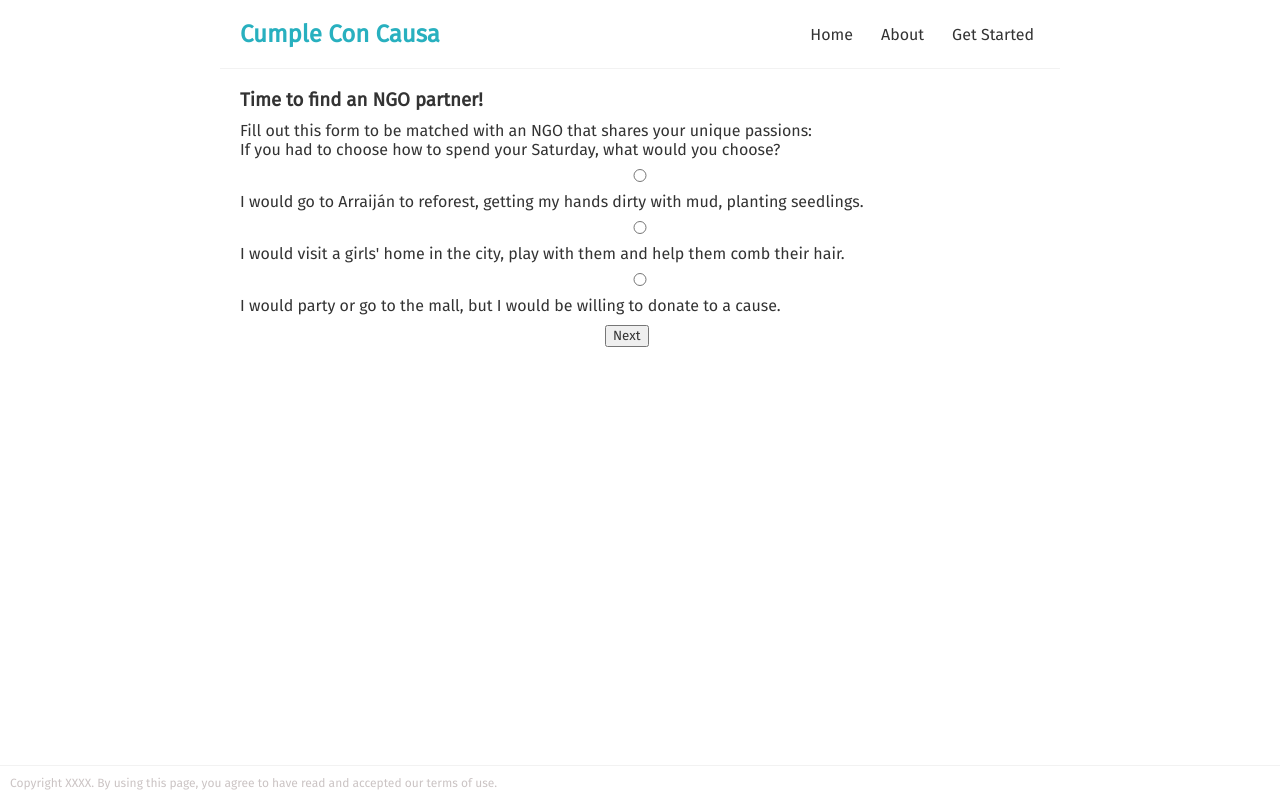
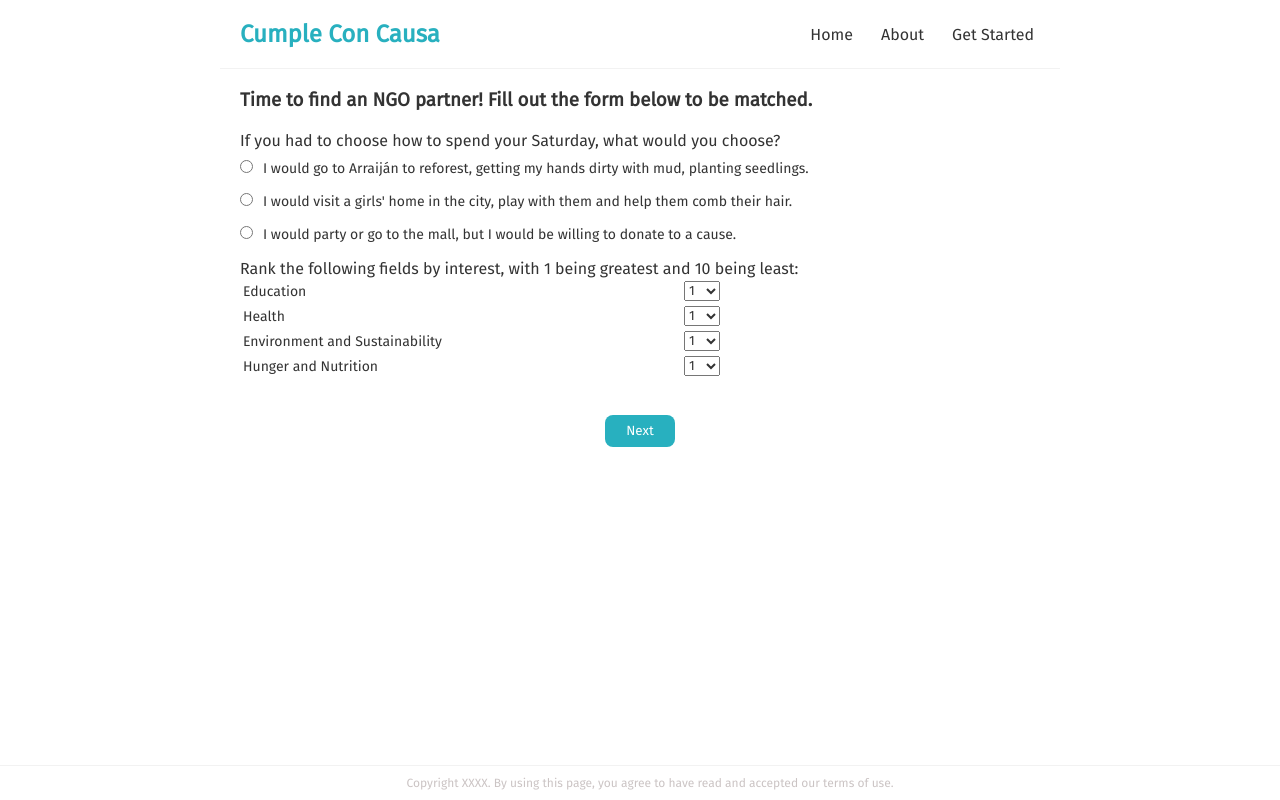
Before and after one commit to benjamin-peng/CumpleConCausa-Frontend, a React (Create React App) app in the folder frontend/: page /register/questionnaire in a window 1280 px wide. Built offline with nearby package versions, Linux system fonts and the light colour scheme.

Commit message:
add validation that previous form was completed to questionnaire

```diff
--- a/frontend/src/App.js
+++ b/frontend/src/App.js
@@ -8,6 +8,7 @@ import VideoOne from './VideoOne';
 import Bottom from './Bottom';
 import {BrowserRouter as Router, Route, Routes} from 'react-router-dom';
 import Questionnaire from './Questionnaire';
+import { useState, useEffect } from 'react';
 
 var userData = {};
 
@@ -16,7 +17,15 @@ const setUserData = (d) => {
   console.log(d);
 };
 
+const setCharity = (c) => {
+  userData.charity = c;
+  console.log(userData);
+};
+
 function App() {
+
+  const [valid, setValid] = useState(false); //true only when user data form has been filled out
+
   return (
     <Router>
       <div className="App">
@@ -26,8 +35,8 @@ function App() {
             <Route path="/" element={<Home />}></Route>
             <Route path="/about" element={<About userData={userData} />}></Route>
             <Route path="/register/video" element={<VideoOne />}></Route>
-            <Route path="/register/form" element={<Form setUserData={setUserData}/>}></Route>
-            <Route path="/register/questionnaire" element={<Questionnaire/>}></Route>
+            <Route path="/register/form" element={<Form setUserData={setUserData} setValid={setValid}/>}></Route>
+            <Route path="/register/questionnaire" element={<Questionnaire setCharity={setCharity} valid={valid}/>}></Route>
           </Routes>
         </div>
         <Bottom />
--- a/frontend/src/Form.js
+++ b/frontend/src/Form.js
@@ -5,7 +5,7 @@ import 'react-phone-number-input/style.css'
 import PhoneInput from 'react-phone-number-input';
 import { useNavigate } from "react-router-dom";
 
-const Form = ({setUserData}) => {
+const Form = ({setUserData, setValid}) => {
     const navigate = useNavigate();
 
     const [fName, setfName] = useState('');
@@ -22,6 +22,7 @@ const Form = ({setUserData}) => {
                 email: address,
                 phone: number
             };
+            setValid(true);
             setUserData(userData);
             navigate('/register/questionnaire');
         }
@@ -40,6 +41,10 @@ const Form = ({setUserData}) => {
         }
         if (address == '') { //TODO:: implement address verification using package
             errors['address'] = '* An address is required';
+            isValid = false;
+        }
+        else if (!validator.isEmail(address)) {
+            errors['address'] ='* Please enter a valid email address';
             isValid = false;
         }
         if (number === undefined) {
--- a/frontend/src/Questionnaire.js
+++ b/frontend/src/Questionnaire.js
@@ -1,24 +1,100 @@
 import NextButton from './NextButton';
+import { useState, useEffect } from 'react';
 
-const Questionnaire = () => {
+const Questionnaire = ({setCharity, valid}) => {
+
+    const [priority, setPriority] = useState('');
+    const [error, setError] = useState('');
+
 
     const handleClick = () => {
+        if (!valid) {
+            setError('* Please fill out the user data form first');
+        }
+    };
 
+    const matchCharity = () => { //TODO:: implement algorithm to math with charity
+        return 'placeholder';
     };
 
     return (
         <div className="questionnaire">
-            <h3>Time to find an NGO partner!</h3>
-            <p>Fill out this form to be matched with an NGO that shares your unique passions:</p>
-            <p>If you had to choose how to spend your Saturday, what would you choose?</p>
-            <form>
-                <input type="radio" name="findNGO"required />
-                <label>I would go to Arraiján to reforest, getting my hands dirty with mud, planting seedlings. </label>
-                <input type="radio" name="findNGO" required />
-                <label>I would visit a girls' home in the city, play with them and help them comb their hair. </label>
-                <input type="radio" name="findNGO" required />
-                <label>I would party or go to the mall, but I would be willing to donate to a cause.</label>
-            </form>
+            <h3>Time to find an NGO partner! Fill out the form below to be matched.</h3>
+            <p className="questionText">If you had to choose how to spend your Saturday, what would you choose?</p>
+            <div className="options">
+                <form>
+                    <input type="radio" name="findNGO" onClick={() => setPriority('volunteering')} required />
+                    <label>I would go to Arraiján to reforest, getting my hands dirty with mud, planting seedlings. </label>
+                    <br />
+                    <input type="radio" name="findNGO" onClick={() => setPriority('involved')} required />
+                    <label>I would visit a girls' home in the city, play with them and help them comb their hair. </label>
+                    <br />
+                    <input type="radio" name="findNGO" onClick={() => setPriority('uninvolved')} required />
+                    <label>I would party or go to the mall, but I would be willing to donate to a cause.</label>
+                </form>
+            </div>
+            <p className="questionText">Rank the following fields by interest, with 1 being greatest and 10 being least:</p>
+            <div className="question" id="q1">
+                <label htmlFor="rank">Education</label>
+                <select name="rank" id="rank">
+                    <option value="1">1</option>
+                    <option value="2">2</option>
+                    <option value="3">3</option>
+                    <option value="4">4</option>
+                    <option value="5">5</option>
+                    <option value="6">6</option>
+                    <option value="7">7</option>
+                    <option value="8">8</option>
+                    <option value="9">9</option>
+                    <option value="10">10</option>
+                </select>
+            </div>
+            <div className="question" id="q2">
+                <label htmlFor="rank">Health</label>
+                <select name="rank" id="rank">
+                    <option value="1">1</option>
+                    <option value="2">2</option>
+                    <option value="3">3</option>
+                    <option value="4">4</option>
+                    <option value="5">5</option>
+                    <option value="6">6</option>
+                    <option value="7">7</option>
+                    <option value="8">8</option>
+                    <option value="9">9</option>
+                    <option value="10">10</option>
+                </select>
+            </div>
+            <div className="question" id="q3">
+                <label htmlFor="rank">Environment and Sustainability</label>
+                <select name="rank" id="rank">
+                    <option value="1">1</option>
+                    <option value="2">2</option>
+                    <option value="3">3</option>
+                    <option value="4">4</option>
+                    <option value="5">5</option>
+                    <option value="6">6</option>
+                    <option value="7">7</option>
+                    <option value="8">8</option>
+                    <option value="9">9</option>
+                    <option value="10">10</option>
+                </select>
+            </div>
+            <div className="question" id="q4">
+                <label htmlFor="rank">Hunger and Nutrition</label>
+                <select name="rank" id="rank">
+                    <option value="1">1</option>
+                    <option value="2">2</option>
+                    <option value="3">3</option>
+                    <option value="4">4</option>
+                    <option value="5">5</option>
+                    <option value="6">6</option>
+                    <option value="7">7</option>
+                    <option value="8">8</option>
+                    <option value="9">9</option>
+                    <option value="10">10</option>
+                </select>
+            </div>
+            <div className="text-danger">{error}</div>
             <NextButton handleClick={handleClick}></NextButton>
         </div>
     );
--- a/frontend/src/index.css
+++ b/frontend/src/index.css
@@ -64,6 +64,7 @@ img {
 }
 .bottom p {
   color: rgb(203, 196, 196);
+  text-align: center;
 }
 .form p {
   padding-bottom: 10px;
@@ -76,7 +77,8 @@ img {
   box-sizing: border-box;
   display: block;
 }
-.form button {
+button {
+  margin: auto;
   width: 100%;
   background: #28b0bf;
   color: #fff;
@@ -100,7 +102,7 @@ iframe {
 .nextButton {
   margin: auto;
   width: 70px;
-  padding: 10px;
+  padding: 20px;
 }
 .text-danger {
   padding-bottom: 10px;
@@ -108,7 +110,25 @@ iframe {
   font-size: 12px;
 }
 .questionnaire input {
-  width: 100%;
-  padding: 6px 10px;
   margin: 10px 0;
 }
+.questionText {
+  padding-top: 10px;
+}
+.options label {
+  padding-left: 10px;
+}
+.questionnaire select {
+  position: fixed;
+  bottom: 100;
+  right: 560px;
+}
+.question {
+  padding: 3px;
+}
+.questionnaire label {
+  font-size: 14px;
+}
+#q4 {
+  padding-bottom: 10px;
+}
```
